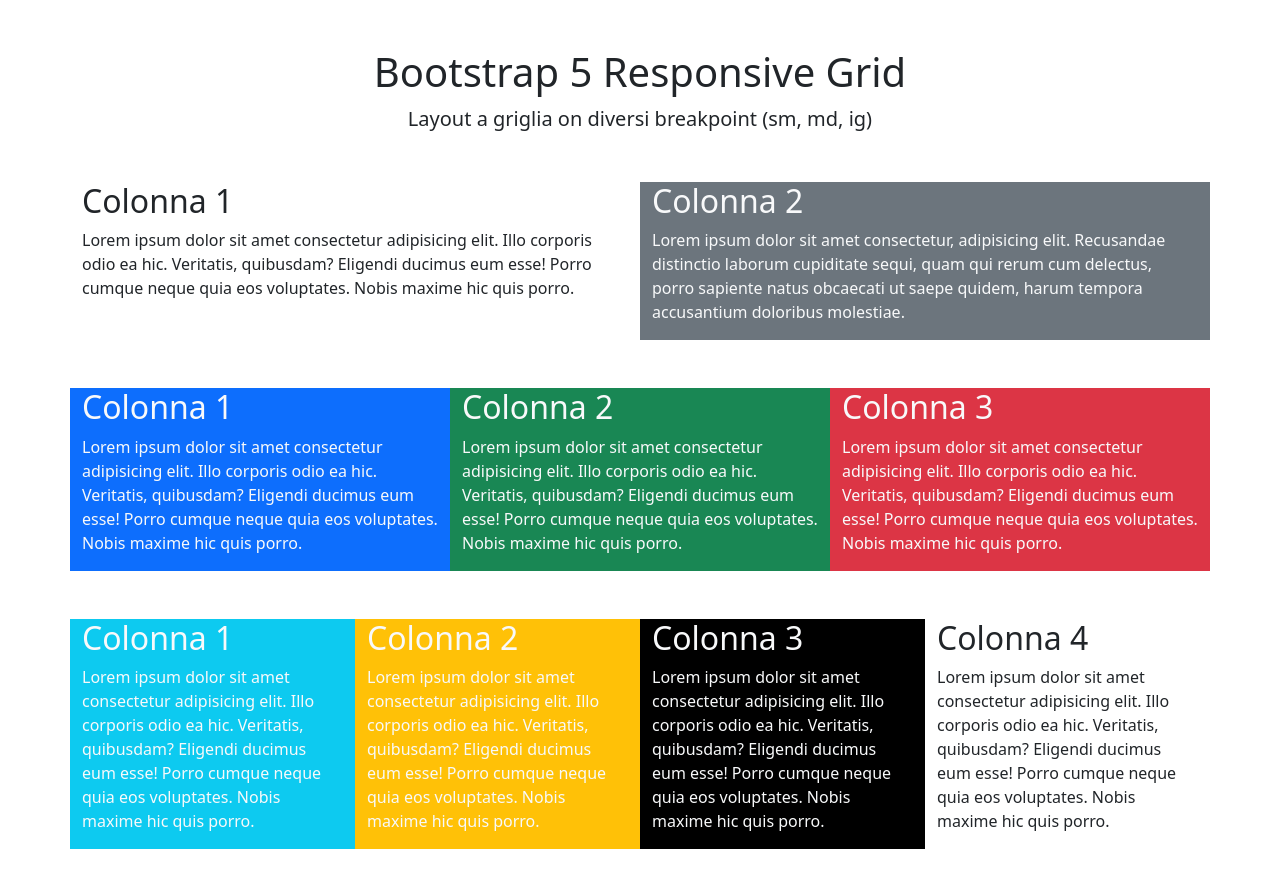
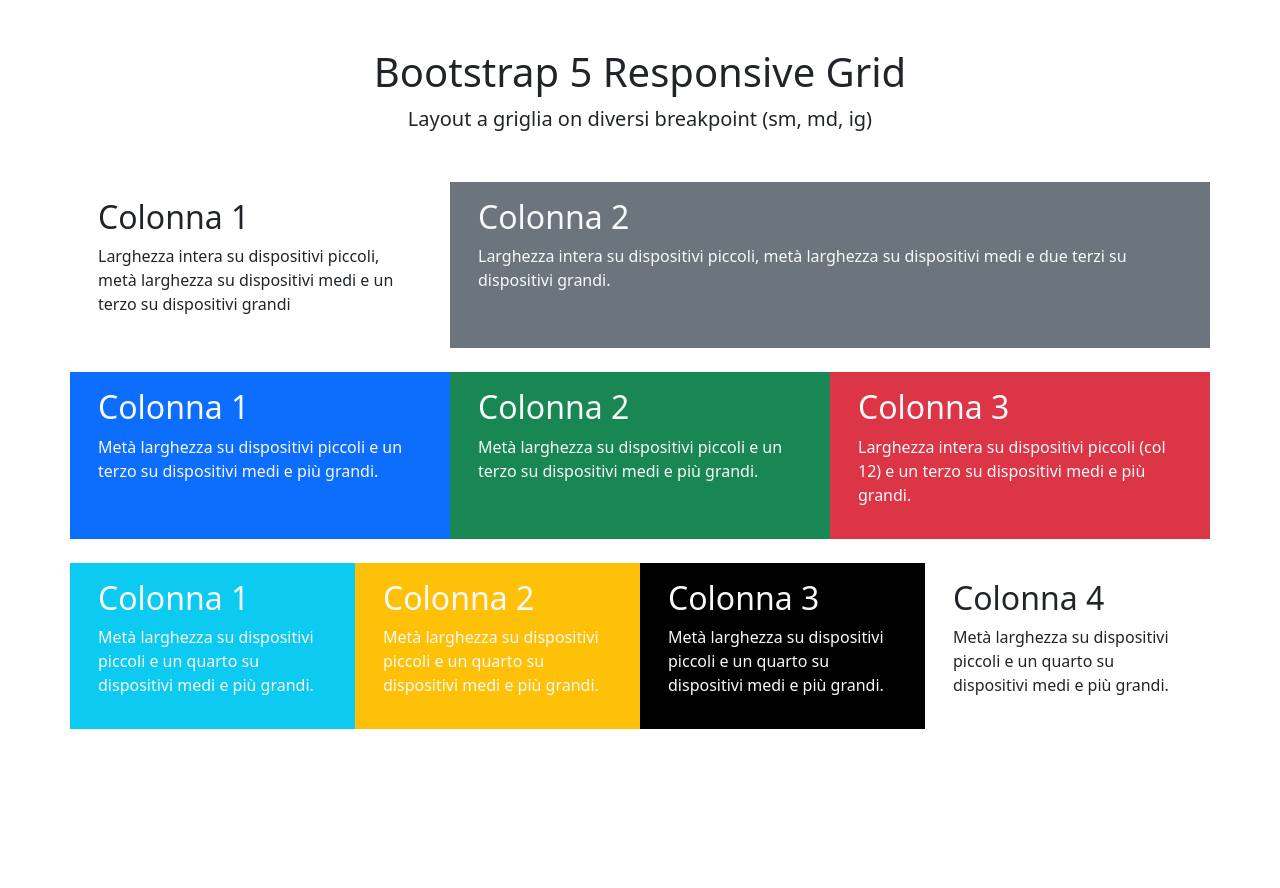
Before and after one commit to gabriele-ag/htmlcss-bootstrap-layout, a plain HTML site: page index.html in a window 1280 px wide. After the commit the page ends 800 px from the top, so only its background shows below. Drawn offline with nearby package versions, Linux system fonts and the light colour scheme.

Commit message:
feat: end project

```diff
--- a/index.html
+++ b/index.html
@@ -9,65 +9,96 @@
 <body>
     <div class="container">
         <section>
+
             <div class="my-5 text-center">
             <h1>Bootstrap 5 Responsive Grid</h1>
             <p class="fs-5">Layout a griglia on diversi breakpoint (sm, md, ig)</p>
             </div>
-            <div class="row my-5">
-                 <div class="col-sm-12 col-md-6">
-                    <h2>Colonna 1</h2>
-                    <p>Lorem ipsum dolor sit amet consectetur adipisicing elit. Illo corporis odio ea hic. Veritatis, quibusdam? Eligendi ducimus eum esse! Porro cumque neque quia eos voluptates. Nobis maxime hic quis porro.</p>
+
+            <div class="row my-4">
+                 <div class="col-sm-12 col-md-6 col-xl-4">
+                    <div class="p-3">
+                        <h2>Colonna 1</h2>
+                        <p>Larghezza intera su dispositivi piccoli, metà larghezza su dispositivi medi e un terzo su dispositivi grandi</p>
+                    </div>
                  </div>
-                <div class="col-sm-12 col-md-6 bg-secondary text-light">
-                     <h2>Colonna 2</h2>
-                     <p>Lorem ipsum dolor sit amet consectetur, adipisicing elit. Recusandae distinctio laborum cupiditate sequi, quam qui rerum cum delectus, porro sapiente natus obcaecati ut saepe quidem, harum tempora accusantium doloribus molestiae.</p>
+                <div class="col-sm-12 col-md-6 col-xl-8 bg-secondary text-light">
+                    <div class="p-3">
+                        <h2>Colonna 2</h2>
+                        <p>Larghezza intera su dispositivi piccoli, metà larghezza su dispositivi medi e due terzi su dispositivi grandi.</p>
+                    </div>
                  </div>
              </div>
+
         </section>
 
         <section>
+
             <div class="row">
+
                 <div class="col-sm-6 col-md-4 bg-primary text-light">
-                    <h2>Colonna 1</h2>
-                        <p>Lorem ipsum dolor sit amet consectetur adipisicing elit. Illo corporis odio ea hic. Veritatis, quibusdam? Eligendi ducimus eum esse! Porro cumque neque quia eos voluptates. Nobis maxime hic quis porro.
+                    <div class="p-3">
+                        <h2>Colonna 1</h2>
+                        <p>Metà larghezza su dispositivi piccoli e un terzo su dispositivi medi e più grandi.
                         </p>
+                    </div>
                 </div>
+
                 <div class="col-sm-6 col-md-4 bg-success text-light">
-                    <h2>Colonna 2</h2>
-                        <p>Lorem ipsum dolor sit amet consectetur adipisicing elit. Illo corporis odio ea hic. Veritatis, quibusdam? Eligendi ducimus eum esse! Porro cumque neque quia eos voluptates. Nobis maxime hic quis porro.
+                    <div class="p-3">
+                        <h2>Colonna 2</h2>
+                        <p>Metà larghezza su dispositivi piccoli e un terzo su dispositivi medi e più grandi.
                         </p>
+                    </div>
                 </div>
+
                 <div class="col-sm-12 col-md-4 bg-danger text-light">
-                    <h2>Colonna 3</h2>
-                        <p>Lorem ipsum dolor sit amet consectetur adipisicing elit. Illo corporis odio ea hic. Veritatis, quibusdam? Eligendi ducimus eum esse! Porro cumque neque quia eos voluptates. Nobis maxime hic quis porro.
+                    <div class="p-3">
+                        <h2>Colonna 3</h2>
+                        <p>Larghezza intera su dispositivi piccoli (col 12) e un terzo su dispositivi medi e più grandi.
                         </p>
+                    </div>
                 </div>
+
             </div>
+
         </section>
 
         <section>
-            <div class="row my-5">
-                <div class="col-sm-6 col-md-3 bg-info text-light">
-                    <h2>Colonna 1</h2>
-                        <p>Lorem ipsum dolor sit amet consectetur adipisicing elit. Illo corporis odio ea hic. Veritatis, quibusdam? Eligendi ducimus eum esse! Porro cumque neque quia eos voluptates. Nobis maxime hic quis porro.
+
+            <div class="row my-4">
+
+                <div class="col-sm-6 col-md-3 col-xl bg-info text-light">
+                    <div class="p-3">
+                        <h2>Colonna 1</h2>
+                        <p>Metà larghezza su dispositivi piccoli e un quarto su dispositivi medi e più grandi.
                         </p>
+                    </div>
                 </div>
                 <div class="col-sm-6 col-md-3 bg-warning text-light">
-                    <h2>Colonna 2</h2>
-                        <p>Lorem ipsum dolor sit amet consectetur adipisicing elit. Illo corporis odio ea hic. Veritatis, quibusdam? Eligendi ducimus eum esse! Porro cumque neque quia eos voluptates. Nobis maxime hic quis porro.
+                    <div class="p-3">
+                        <h2>Colonna 2</h2>
+                        <p>Metà larghezza su dispositivi piccoli e un quarto su dispositivi medi e più grandi.
                         </p>
+                    </div>
                 </div>
                 <div class="col-sm-6 col-md-3 bg-black text-light">
-                    <h2>Colonna 3</h2>
-                        <p>Lorem ipsum dolor sit amet consectetur adipisicing elit. Illo corporis odio ea hic. Veritatis, quibusdam? Eligendi ducimus eum esse! Porro cumque neque quia eos voluptates. Nobis maxime hic quis porro.
+                    <div class="p-3">
+                        <h2>Colonna 3</h2>
+                        <p>Metà larghezza su dispositivi piccoli e un quarto su dispositivi medi e più grandi.
                         </p>
+                    </div>
                 </div>
                 <div class="col-sm-6 col-md-3">
-                    <h2>Colonna 4</h2>
-                        <p>Lorem ipsum dolor sit amet consectetur adipisicing elit. Illo corporis odio ea hic. Veritatis, quibusdam? Eligendi ducimus eum esse! Porro cumque neque quia eos voluptates. Nobis maxime hic quis porro.
+                    <div class="p-3">
+                        <h2>Colonna 4</h2>
+                        <p>Metà larghezza su dispositivi piccoli e un quarto su dispositivi medi e più grandi.
                         </p>
+                    </div>
                 </div>
+
         </section>
+
     </div>
 
 </body>
```
